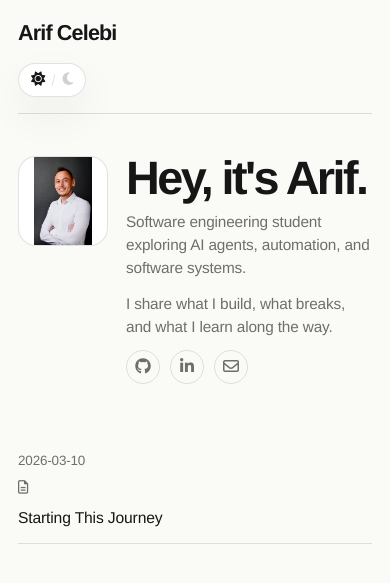
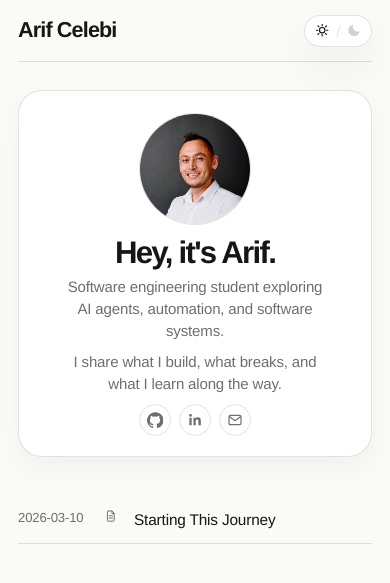
Before and after one commit to Chelebii/chelebi.dev, a Jekyll site: the page built from index.md, in a window 390 px wide. Shown: the top 583 px of the page. Built offline with Jekyll 4.4.1, drawn with Linux system fonts in a browser that asks for light colours.

Commit message:
Refine mobile layout and clean trial artifacts

```diff
--- a/_layouts/default.html
+++ b/_layouts/default.html
@@ -5,7 +5,6 @@
   <meta name="viewport" content="width=device-width, initial-scale=1.0">
   <title>{{ page.title | default: site.title }}</title>
   <link rel="stylesheet" href="{{ '/assets/main.css' | relative_url }}">
-  <link rel="stylesheet" href="https://cdnjs.cloudflare.com/ajax/libs/font-awesome/6.5.1/css/all.min.css">
   <script src="{{ '/assets/main.js' | relative_url }}" defer></script>
 </head>
 <body>
@@ -18,9 +17,9 @@
       </div>
       <div class="header-right">
         <button id="theme-toggle" class="theme-toggle" type="button" aria-label="Toggle theme">
-          <span class="sun-icon" aria-hidden="true"><i class="fa-solid fa-sun"></i></span>
+          <span class="sun-icon" aria-hidden="true"><svg class="icon-svg" viewBox="0 0 24 24" fill="none" stroke="currentColor" stroke-width="1.9" stroke-linecap="round" stroke-linejoin="round"><circle cx="12" cy="12" r="4.5"></circle><path d="M12 2.5v2.2"></path><path d="M12 19.3v2.2"></path><path d="M4.9 4.9l1.6 1.6"></path><path d="M17.5 17.5l1.6 1.6"></path><path d="M2.5 12h2.2"></path><path d="M19.3 12h2.2"></path><path d="M4.9 19.1l1.6-1.6"></path><path d="M17.5 6.5l1.6-1.6"></path></svg></span>
           <span class="theme-divider"></span>
-          <span class="moon-icon" aria-hidden="true"><i class="fa-solid fa-moon"></i></span>
+          <span class="moon-icon" aria-hidden="true"><svg class="icon-svg" viewBox="0 0 24 24" fill="currentColor"><path d="M20.2 14.1A8.5 8.5 0 0 1 9.9 3.8a.55.55 0 0 0-.68-.68A9.5 9.5 0 1 0 20.9 14.8a.55.55 0 0 0-.68-.68Z"></path></svg></span>
         </button>
       </div>
     </div>
@@ -38,9 +37,9 @@
           <p class="profile-role">Software engineering student exploring AI agents, automation, and software systems.</p>
           <p class="profile-bio">I share what I build, what breaks, and what I learn along the way.</p>
           <nav class="social-links" aria-label="Social links">
-            <a href="{{ site.github_url | default: 'https://github.com/Chelebii' }}" target="_blank" rel="noreferrer" aria-label="My GitHub profile"><span class="social-icon" aria-hidden="true"><i class="fa-brands fa-github"></i></span></a>
-            <a href="{{ site.linkedin_url | default: 'https://uk.linkedin.com/in/chelebiuk' }}" target="_blank" rel="noreferrer" aria-label="My LinkedIn profile"><span class="social-icon" aria-hidden="true"><i class="fa-brands fa-linkedin-in"></i></span></a>
-            <a href="mailto:{{ site.email }}" aria-label="Email me"><span class="social-icon" aria-hidden="true"><i class="fa-regular fa-envelope"></i></span></a>
+            <a href="{{ site.github_url | default: 'https://github.com/Chelebii' }}" target="_blank" rel="noreferrer" aria-label="My GitHub profile"><span class="social-icon" aria-hidden="true"><svg class="icon-svg" viewBox="0 0 24 24" fill="currentColor"><path d="M12 .5a12 12 0 0 0-3.79 23.39c.6.11.82-.26.82-.58v-2.04c-3.34.73-4.04-1.41-4.04-1.41-.55-1.38-1.33-1.75-1.33-1.75-1.08-.74.08-.72.08-.72 1.2.08 1.83 1.21 1.83 1.21 1.06 1.8 2.79 1.28 3.47.98.11-.75.42-1.28.76-1.57-2.67-.3-5.48-1.31-5.48-5.86 0-1.3.47-2.36 1.24-3.2-.13-.3-.54-1.5.12-3.13 0 0 1-.32 3.3 1.22a11.6 11.6 0 0 1 6 0c2.29-1.54 3.29-1.22 3.29-1.22.66 1.63.25 2.83.12 3.13.77.84 1.24 1.9 1.24 3.2 0 4.56-2.81 5.55-5.49 5.85.43.37.82 1.1.82 2.23v3.3c0 .32.22.69.83.57A12 12 0 0 0 12 .5Z"></path></svg></span></a>
+            <a href="{{ site.linkedin_url | default: 'https://uk.linkedin.com/in/chelebiuk' }}" target="_blank" rel="noreferrer" aria-label="My LinkedIn profile"><span class="social-icon" aria-hidden="true"><svg class="icon-svg" viewBox="0 0 24 24" fill="currentColor"><path d="M6.94 8.5H3.56V20h3.38V8.5ZM5.25 3A2.02 2.02 0 0 0 3.2 5.02c0 1.1.83 2.01 2.02 2.01h.03a2.02 2.02 0 1 0 0-4.03ZM20.8 13.02c0-3.47-1.85-5.08-4.32-5.08-1.99 0-2.88 1.1-3.38 1.87V8.5H9.72c.04.87 0 11.5 0 11.5h3.38v-6.42c0-.34.02-.68.13-.92.27-.68.89-1.38 1.93-1.38 1.36 0 1.91 1.04 1.91 2.57V20H20.8v-6.98Z"></path></svg></span></a>
+            <a href="mailto:{{ site.email }}" aria-label="Email me"><span class="social-icon" aria-hidden="true"><svg class="icon-svg" viewBox="0 0 24 24" fill="none" stroke="currentColor" stroke-width="1.8" stroke-linecap="round" stroke-linejoin="round"><rect x="3" y="5" width="18" height="14" rx="2"></rect><path d="m4 7 8 6 8-6"></path></svg></span></a>
           </nav>
         </div>
       </div>
--- a/assets/main.css
+++ b/assets/main.css
@@ -147,6 +147,12 @@ select {
   transform: rotate(15deg);
 }
 
+.icon-svg {
+  width: 1em;
+  height: 1em;
+  display: block;
+}
+
 .sun-icon,
 .moon-icon {
   position: relative;
@@ -199,11 +205,12 @@ select {
 .profile-avatar {
   display: block;
   width: 150px;
-  height: auto;
-  aspect-ratio: auto;
+  height: 150px;
+  aspect-ratio: 1 / 1;
   border: 1px solid var(--border);
   border-radius: 18px;
-  object-fit: contain;
+  object-fit: cover;
+  object-position: center 0%;
   background: var(--surface);
 }
 
@@ -345,19 +352,54 @@ select {
   }
 
   .page-content {
-    padding-top: 42px;
+    padding-top: 28px;
     padding-bottom: 56px;
   }
 
+  .profile-section {
+    margin-bottom: 26px;
+  }
+
   .profile-card {
-    grid-template-columns: 90px minmax(0, 1fr);
-    gap: 18px;
-    align-items: start;
+    grid-template-columns: 1fr;
+    gap: 12px;
+    justify-items: center;
+    text-align: center;
+    padding: 26px 20px 22px;
+    border: 1px solid var(--border);
+    border-radius: 28px;
+    background: color-mix(in srgb, var(--surface) 94%, var(--bg) 6%);
+    box-shadow: 0 12px 28px rgba(22, 22, 22, 0.04);
   }
 
   .profile-avatar {
-    width: 90px;
-    height: 90px;
+    width: 122px;
+    height: 122px;
+    border-radius: 999px;
+  }
+
+  .profile-copy {
+    display: flex;
+    flex-direction: column;
+    align-items: center;
+  }
+
+  .profile-heading {
+    margin-bottom: 8px;
+    font-size: clamp(2rem, 7vw, 2.65rem);
+    line-height: 1;
+  }
+
+  .profile-role,
+  .profile-bio {
+    max-width: 18rem;
+    margin-bottom: 10px;
+    font-size: 0.98rem;
+    line-height: 1.5;
+  }
+
+  .social-links {
+    justify-content: center;
   }
 
   .post-list thead {
@@ -366,56 +408,98 @@ select {
 
   .post-list,
   .post-list tbody,
-  .post-list tr,
-  .post-list td {
+  .post-list tr {
     display: block;
     width: 100%;
   }
 
   .post-list tr {
+    display: grid;
+    grid-template-columns: 84px 24px 1fr;
+    gap: 8px;
+    align-items: start;
     padding: 12px 0;
     border-bottom: 1px solid var(--border);
   }
 
   .post-list td {
+    display: block;
     padding: 0;
     border: 0;
   }
 
   .post-date,
-  .post-icon,
-  .post-title {
+  .post-title,
+  .post-icon {
+    margin: 0;
     text-align: left;
   }
 
-  .post-date,
+  .post-date {
+    font-size: 0.82rem;
+    line-height: 1.4;
+  }
+
+  .post-title a {
+    display: block;
+    font-size: 0.96rem;
+    line-height: 1.4;
+  }
+
   .post-icon {
-    margin-bottom: 6px;
+    text-align: center;
+    padding-top: 2px;
   }
 }
 
 @media (max-width: 560px) {
-  .header-container,
-  .header-right {
-    align-items: flex-start;
-  }
-
   .header-container {
-    flex-direction: column;
-    padding-block: 16px;
+    align-items: center;
+    min-height: 62px;
   }
 
   .header-right {
-    width: 100%;
-    justify-content: space-between;
+    align-items: center;
+    margin-left: auto;
+  }
+
+  .profile-card {
+    padding: 22px 16px 20px;
+    border-radius: 24px;
+  }
+
+  .profile-avatar {
+    width: 112px;
+    height: 112px;
   }
 
   .profile-heading {
-    font-size: clamp(2.15rem, 12vw, 3.25rem);
+    font-size: clamp(1.9rem, 8vw, 2.25rem);
   }
 
   .profile-role,
   .profile-bio {
-    font-size: 0.96rem;
+    max-width: 16.5rem;
+    font-size: 0.94rem;
+    line-height: 1.44;
+  }
+
+  .social-links {
+    gap: 8px;
+  }
+
+  .social-links a {
+    width: 32px;
+    height: 32px;
+  }
+
+  .theme-toggle {
+    height: 32px;
+    padding: 0 10px;
+  }
+
+  .post-list tr {
+    grid-template-columns: 78px 22px 1fr;
+    gap: 8px;
   }
 }
--- a/index.md
+++ b/index.md
@@ -17,14 +17,14 @@ layout: default
       <td class="post-icon">
         {% if post.external_url contains 'x.com' or post.external_url contains 'twitter.com' %}
         <a href="{{ post.external_url }}" target="_blank" rel="noreferrer" aria-label="Open X link for {{ post.title }}" title="X link">
-          <span class="icon-link" aria-hidden="true"><i class="fa-brands fa-x-twitter"></i></span>
+          <span class="icon-link" aria-hidden="true"><svg class="icon-svg" viewBox="0 0 24 24" fill="currentColor"><path d="M18.9 2H21l-4.6 5.27L22 22h-4.4l-3.45-4.5L10.2 22H8.1l4.92-5.63L2 2h4.51l3.12 4.1L13.1 2h2.08l-4.6 5.26 7.32 9.53h-1.65l-6.5-8.47L5.44 20h13.1l-7-9.16L18.9 2Z"></path></svg></span>
         </a>
         {% elsif post.external_url %}
         <a href="{{ post.external_url }}" target="_blank" rel="noreferrer" aria-label="Open external link for {{ post.title }}" title="External link">
-          <span class="icon-link" aria-hidden="true"><i class="fa-solid fa-arrow-up-right-from-square"></i></span>
+          <span class="icon-link" aria-hidden="true"><svg class="icon-svg" viewBox="0 0 24 24" fill="none" stroke="currentColor" stroke-width="1.9" stroke-linecap="round" stroke-linejoin="round"><path d="M7 17 17 7"></path><path d="M9 7h8v8"></path><path d="M17 13v5H4V5h5"></path></svg></span>
         </a>
         {% else %}
-        <span class="icon-link" aria-hidden="true"><i class="fa-regular fa-file-lines"></i></span>
+        <span class="icon-link" aria-hidden="true"><svg class="icon-svg" viewBox="0 0 24 24" fill="none" stroke="currentColor" stroke-width="1.7" stroke-linecap="round" stroke-linejoin="round"><path d="M8 3.5h6l4 4V20a1.5 1.5 0 0 1-1.5 1.5h-9A1.5 1.5 0 0 1 6 20V5A1.5 1.5 0 0 1 7.5 3.5Z"></path><path d="M14 3.5V8h4"></path><path d="M9 12h6"></path><path d="M9 16h6"></path></svg></span>
         {% endif %}
       </td>
       <td class="post-title">
```
